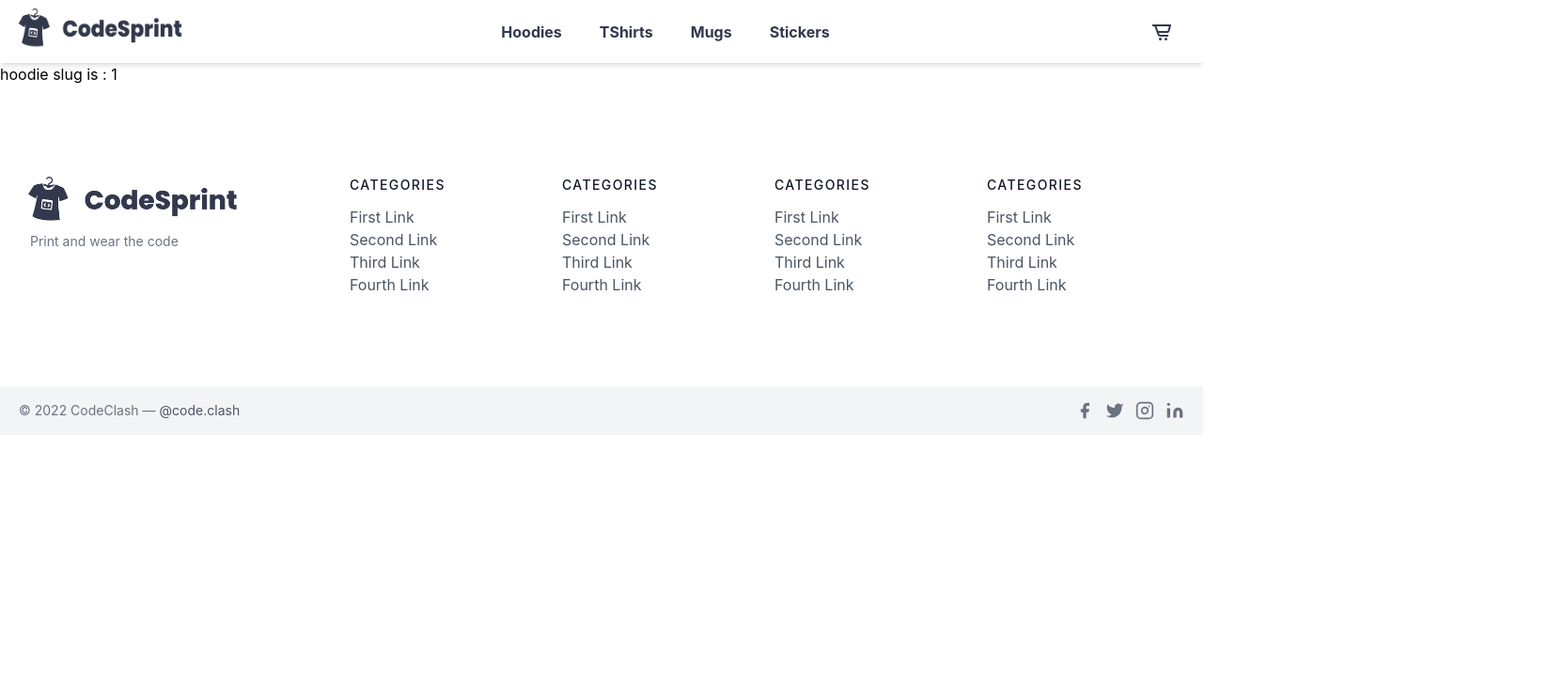
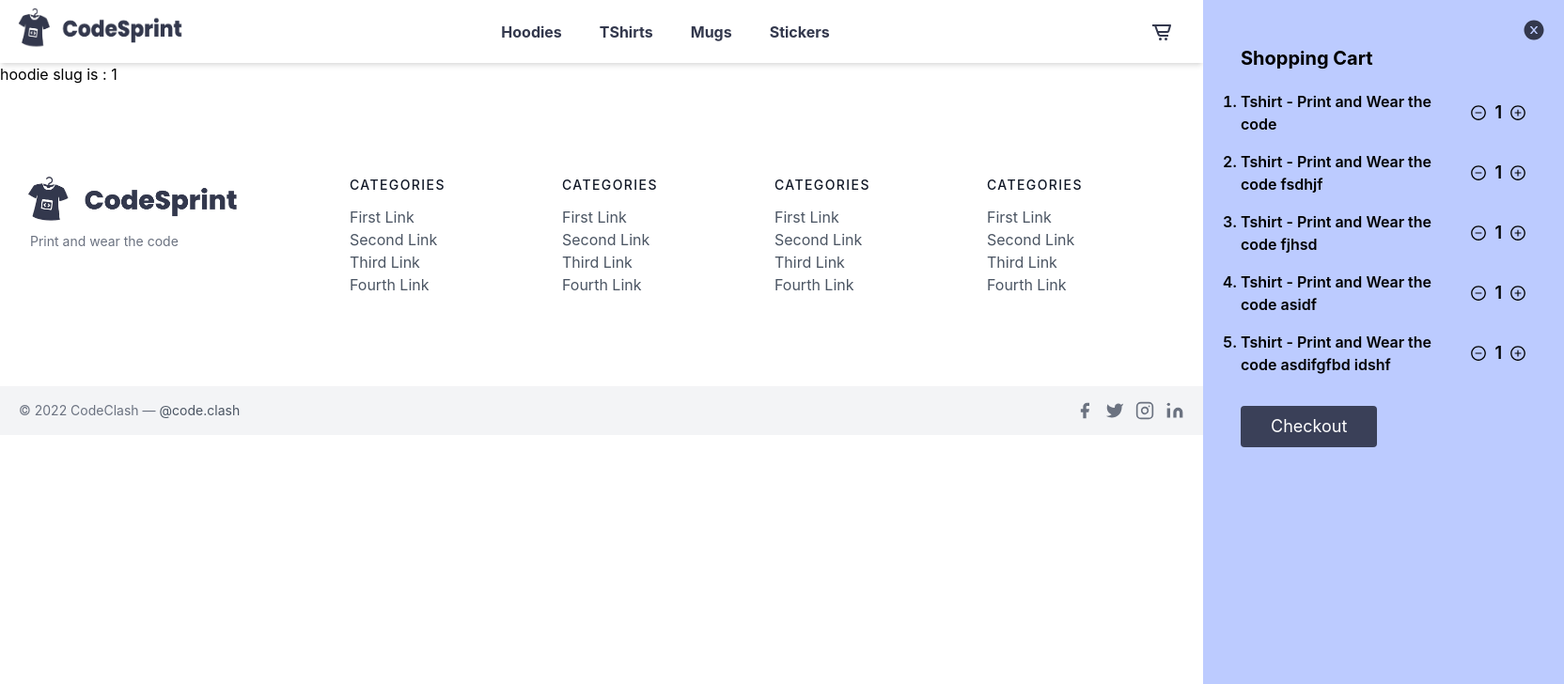
Before and after one commit to imtiyazCode/codesprint, a Next.js app: page /products/hoodie/1 in a window 1280 px wide. Shown: the top 728 px of the page at 94% size, 1664 px wide, since content can reach past the window. Built offline with nearby package versions, Linux system fonts and the light colour scheme.

Commit message:
creating cart demo

```diff
--- /dev/null
+++ b/components/Cart.jsx
@@ -0,0 +1,71 @@
+import React from 'react'
+import { AiFillCloseCircle, AiOutlinePlusCircle, AiOutlineMinusCircle } from 'react-icons/ai';
+
+const Cart = ({ handleSideToggle }) => {
+
+  return (
+    <div className='bg-[#bccbff] max-w-[24rem] h-full p-10 rounded-b-lg'>
+      <div className="cartHead my-2">
+        <h2 className='font-bold text-xl'>Shopping Cart</h2>
+        <span className='absolute top-5 right-5 text-2xl cursor-pointer text-[#33384d]' onClick={handleSideToggle} ><AiFillCloseCircle /></span>
+      </div>
+      <div className="cartBody my-5">
+        <ol className='list-decimal font-semibold'>
+          <li>
+            <div className="item flex items-center my-4 space-x-3">
+              <div className="itemName">Tshirt - Print and Wear the code</div>
+              <div className="itemCounter flex space-x-2 items-center text-lg">
+                <AiOutlineMinusCircle className='cursor-pointer' />
+                <span>1</span>
+                <AiOutlinePlusCircle className='cursor-pointer' />
+              </div>
+            </div>
+          </li>
+          <li>
+            <div className="item flex items-center my-4 space-x-3">
+              <div className="itemName">Tshirt - Print and Wear the code fsdhjf</div>
+              <div className="itemCounter flex space-x-2 items-center text-lg">
+                <AiOutlineMinusCircle className='cursor-pointer' />
+                <span>1</span>
+                <AiOutlinePlusCircle className='cursor-pointer' />
+              </div>
+            </div>
+          </li>
+          <li>
+            <div className="item flex items-center my-4 space-x-3">
+              <div className="itemName">Tshirt - Print and Wear the code fjhsd</div>
+              <div className="itemCounter flex space-x-2 items-center text-lg">
+                <AiOutlineMinusCircle className='cursor-pointer' />
+                <span>1</span>
+                <AiOutlinePlusCircle className='cursor-pointer' />
+              </div>
+            </div>
+          </li>
+          <li>
+            <div className="item flex items-center my-4 space-x-3">
+              <div className="itemName">Tshirt - Print and Wear the code asidf</div>
+              <div className="itemCounter flex space-x-2 items-center text-lg">
+                <AiOutlineMinusCircle className='cursor-pointer' />
+                <span>1</span>
+                <AiOutlinePlusCircle className='cursor-pointer' />
+              </div>
+            </div>
+          </li>
+          <li>
+            <div className="item flex items-center my-4 space-x-3">
+              <div className="itemName">Tshirt - Print and Wear the code asdifgfbd idshf</div>
+              <div className="itemCounter flex space-x-2 items-center text-lg">
+                <AiOutlineMinusCircle className='cursor-pointer' />
+                <span>1</span>
+                <AiOutlinePlusCircle className='cursor-pointer' />
+              </div>
+            </div>
+          </li>
+        </ol>
+        <button class="mt-4 text-white bg-[#3a4058] border-0 py-2 px-8 focus:outline-none hover:bg-[#33384d] rounded text-lg">Checkout</button>
+      </div>
+    </div>
+  )
+}
+
+export default Cart
--- a/components/Navbar.jsx
+++ b/components/Navbar.jsx
@@ -1,10 +1,28 @@
 import Image from "next/image"
 import Link from "next/link"
-import {BiCartAlt} from 'react-icons/bi'
+import { BiCartAlt } from 'react-icons/bi'
+import Cart from './Cart'
+import { useRef, forwardRef } from "react"
 
 const Navbar = () => {
+
+    const ref = useRef()
+
+    const handleSideToggle = () => {
+        if (ref.current.classList.contains("translate-x-full")) {
+            // ref.current.classList.remove('hidden');
+            ref.current.classList.remove('translate-x-full');
+            ref.current.classList.add('translate-x-0')
+        }
+        else {
+            ref.current.classList.remove('translate-x-0')
+            // ref.current.classList.add('hidden');
+            ref.current.classList.add('translate-x-full');
+        }
+    }
+
     return (
-        <div className="flex flex-col sm:flex-row justify-between py-2 px-3 items-center shadow-md">
+        <div className="flex flex-col sm:flex-row justify-between py-2 px-3 items-center shadow-md overflow-x-hidden">
             <div className="logo cursor-pointer">
                 <Link href="/">
                     <Image src={"/codesprintlogo.png"} width={200} height={45} />
@@ -18,21 +36,11 @@ const Navbar = () => {
                     <Link href={"/stickers"}><a><li className="px-2 py-3 cursor-pointer" >Stickers</li></a></Link>
                 </ul>
             </nav>
-            {/* <div className="logo cursor-pointer flex flex-col md:flex-row md:space-x-12 ">
-                <Link href="/">
-                    <Image src={"/codesprintlogo.png"} className="h-fit" width={200} height={45} />
-                </Link>
-                <nav className="nav align-middle text-[#33384d] font-bold" >
-                    <ul className="flex space-x-2 sm:space-x-4 md:space-x-6 ">
-                        <Link href={"/hoodies"} ><a><li className="px-2 py-3 cursor-pointer" >Hoodies</li></a></Link>
-                        <Link href={"/tshirts"} ><a><li className="px-2 py-3 cursor-pointer" >TShirts</li></a></Link>
-                        <Link href={"/mugs"} ><a><li className="px-2 py-3 cursor-pointer" >Mugs</li></a></Link>
-                        <Link href={"/stickers"}><a><li className="px-2 py-3 cursor-pointer" >Stickers</li></a></Link>
-                    </ul>
-                </nav>
-            </div> */}
             <div className="cta align-middle text-[#33384d] font-bold">
-                <button className="mx-3 px-2 py-3 text-2xl" ><BiCartAlt /></button>
+                <button className="mx-3 px-2 py-3 text-2xl" onClick={handleSideToggle} ><BiCartAlt /></button>
+            </div>
+            <div ref={ref} className="cartBar absolute top-0 right-0 h-full z-50 transform transition-transform translate-x-full">
+                <Cart handleSideToggle={handleSideToggle} />
             </div>
         </div>
     )
--- a/styles/globals.css
+++ b/styles/globals.css
@@ -8,6 +8,8 @@ body {
   margin: 0;
   font-family: -apple-system, BlinkMacSystemFont, Segoe UI, Roboto, Oxygen,
     Ubuntu, Cantarell, Fira Sans, Droid Sans, Helvetica Neue, sans-serif;
+  overflow-x: hidden;
+  max-width: 100vw;
 }
 
 * {
```
